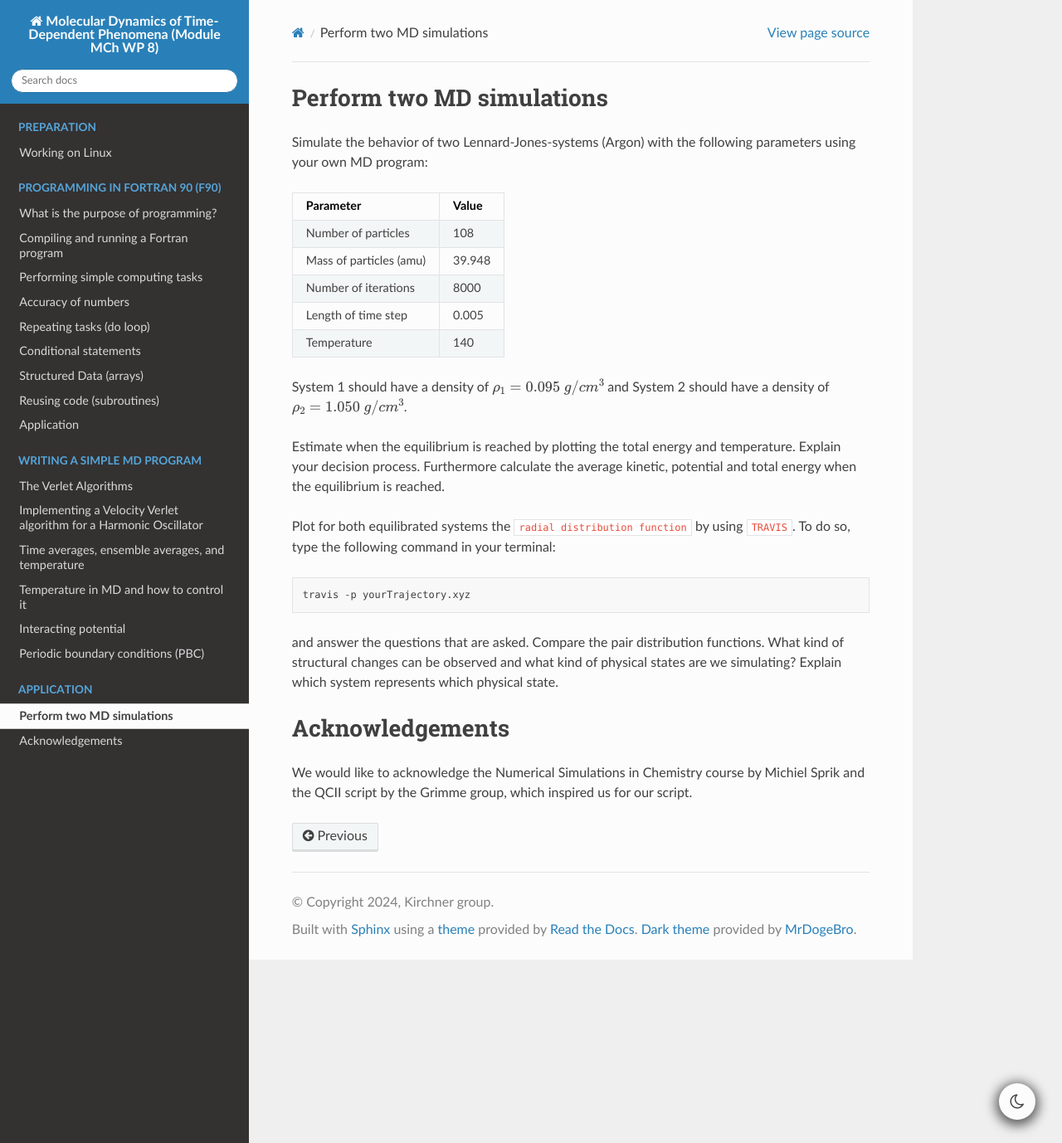
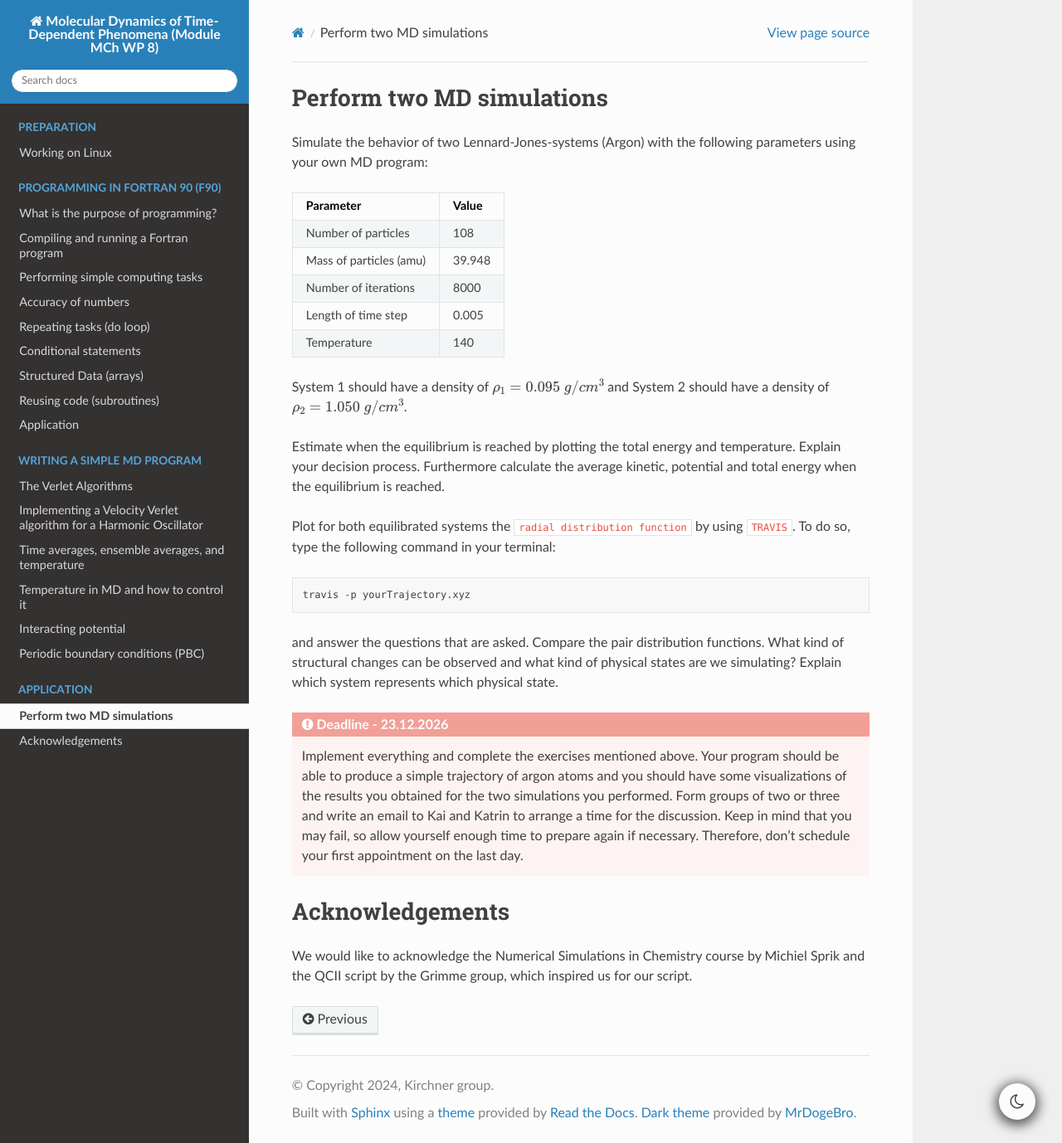
Before and after one commit to Katrin-Drys/WP8_programming, a Sphinx documentation site: the page built from docs/source/04_application.rst, in a window 1280 px wide and 1378 px high. Shown: the whole window at 83% size. Built offline with Sphinx 7.4.7 and the Read the Docs theme 3.1.0, drawn with Linux system fonts in a browser that asks for light colours.

Commit message:
added deadline blocks to readthedocs

```diff
--- a/docs/source/04_application.rst
+++ b/docs/source/04_application.rst
@@ -36,6 +36,17 @@ and answer the questions that are asked.
 Compare the pair distribution functions. What kind of structural changes can be observed and what
 kind of physical states are we simulating? Explain which system represents which physical state.
 
+.. admonition:: Deadline - 23.12.2026
+   :class: danger
+
+   Implement everything and complete the exercises mentioned above.
+   Your program should be able to produce a simple trajectory of argon atoms and you should have
+   some visualizations of the results you obtained for the two simulations you performed.
+   Form groups of two or three and write an email to Kai and Katrin
+   to arrange a time for the discussion.
+   Keep in mind that you may fail, so allow yourself enough time to prepare again if necessary.
+   Therefore, don't schedule your first appointment on the last day.
+
 Acknowledgements
 ================
 
```
Also changed, not shown: docs/source/02_fortran.rst (+8 -0 lines), docs/source/03_MDprogram.rst (+10 -0 lines), 3 other files.
